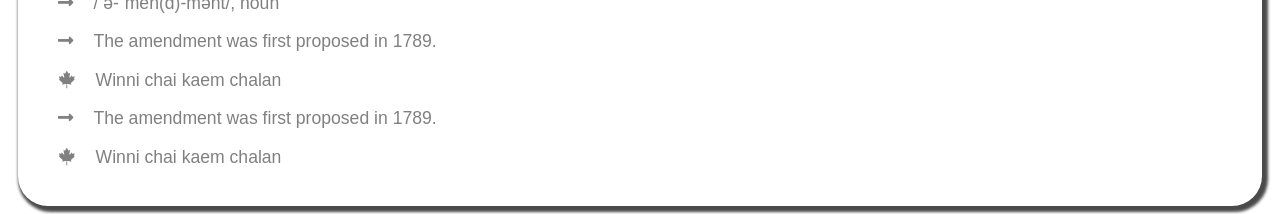
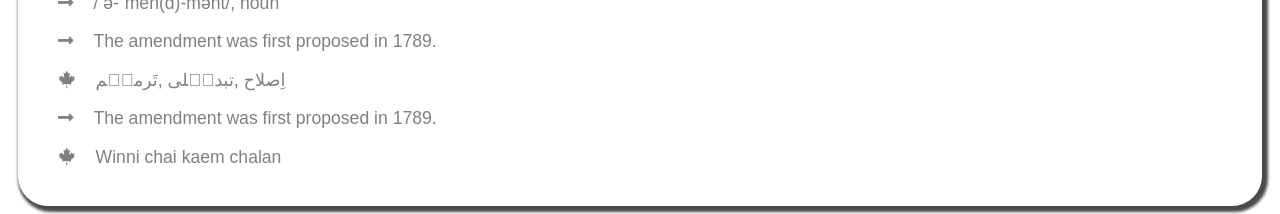
Before and after one commit to mudasirpandith/Kaeshir-Dictionary, a React (Create React App) app: page /search/1 in a window 1280 px wide. Shown: the part 516-730 px from the top of the page. Built offline with nearby package versions, Linux system fonts and the light colour scheme.

Commit message:
Update word.jsx

```diff
--- a/src/components/word.jsx
+++ b/src/components/word.jsx
@@ -33,7 +33,7 @@ export default function Word() {
                 title={val.title}
                 pos={val.pos}
                 englishMeaning={val.englishExample}
-                kashmiriMeaning={val.kashmiriExample}
+                kashmiriMeaning={val.kashmiriMeaning}
                 englishExample={val.englishExample}
                 kashmiriExample={val.kashmiriExample}
               />
```
